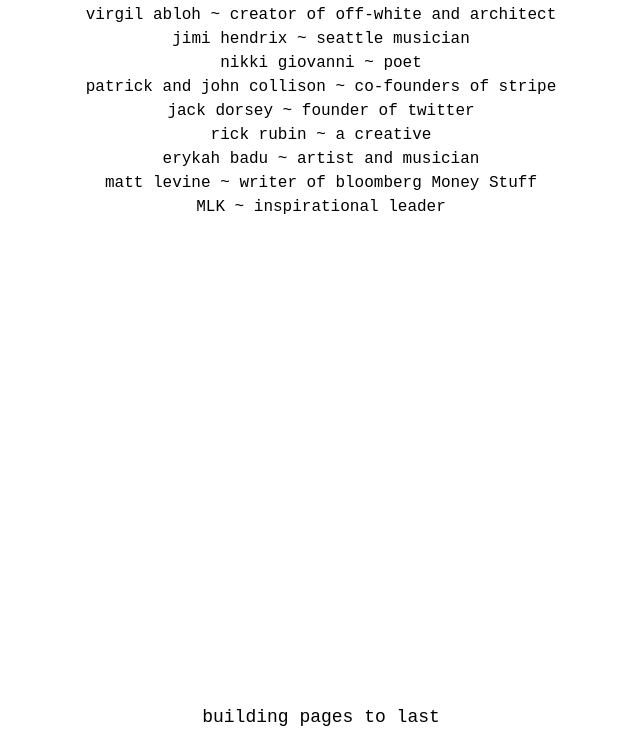
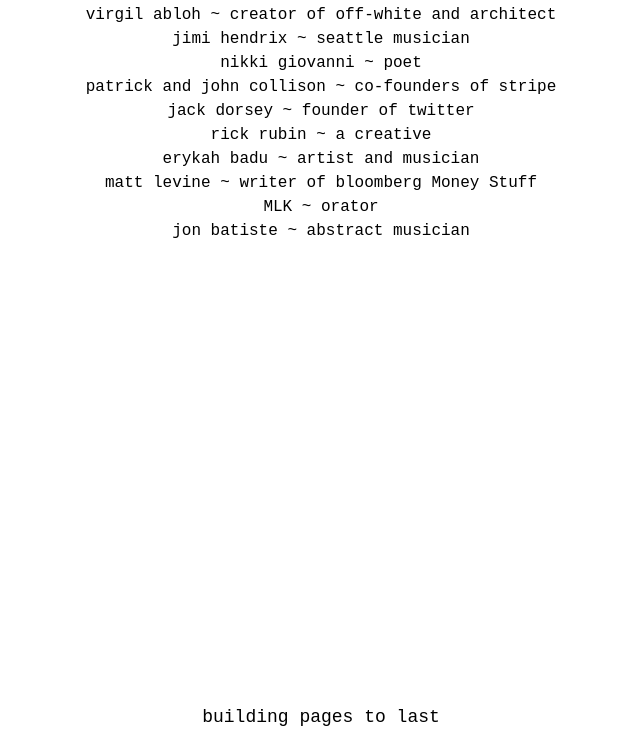
Before and after one commit to cameron-d28/cameron-d28.github.io, a website: page src/people.html in a window 1280 px wide. Shown: the part 53-800 px from the top of the page, without its empty margins (319-959 px from the left). Drawn offline with Linux system fonts and the light colour scheme.

Commit message:
updated people page

```diff
--- a/src/people.html
+++ b/src/people.html
@@ -23,7 +23,8 @@
         <li>rick rubin ~ a creative</li>
         <li>erykah badu ~ artist and musician</li>
         <li>matt levine ~ writer of bloomberg Money Stuff</li>
-        <li>MLK ~ inspirational leader</li>
+        <li>MLK ~ orator</li>
+        <li>jon batiste ~ abstract musician</li>
       </ul>
     </main>
     <footer>
--- a/src/tailwind.css
+++ b/src/tailwind.css
@@ -87,7 +87,7 @@
 }
 
 .resume-box-list {
-  @apply flex flex-col items-center;
+  @apply flex flex-col items-center text-center;
 }
 
 .resume-box-list h3 {
```
